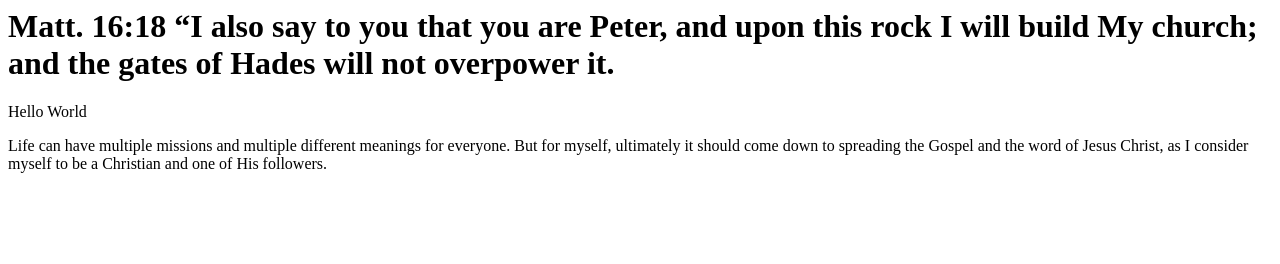
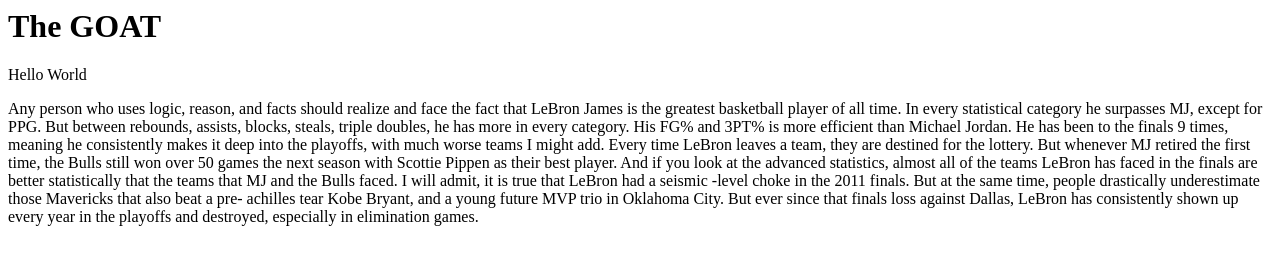
Before and after one commit to gavmyt/TrustTheProcess, a plain HTML site: page index.html in a window 1280 px wide. Drawn offline with Linux system fonts and the light colour scheme.

Commit message:
Changing my cause statement

```diff
--- a/index.html
+++ b/index.html
@@ -1,14 +1,20 @@
 <html>
   <h1>
-    Matt. 16:18
-    “I also say to you that you are Peter, and upon this rock I will build My church; and the gates of Hades will not overpower it.
+    The GOAT
   </h1>
 <body>
 Hello World
   <p>
- Life can have multiple missions and multiple different meanings for everyone.
-    But for myself, ultimately it should come down to spreading the Gospel and the word of Jesus Christ,
-    as I consider myself to be a Christian and one of His followers.
+Any person who uses logic, reason, and facts should realize and face the fact that LeBron James is the greatest basketball
+    player of all time. In every statistical category he surpasses MJ, except for PPG. But between rebounds, assists, blocks, steals,
+    triple doubles, he has more in every category. His FG% and 3PT% is more efficient than Michael Jordan. He has been to the finals 9
+    times, meaning he consistently makes it deep into the playoffs, with much worse teams I might add. Every time LeBron leaves a team,
+    they are destined for the lottery. But whenever MJ retired the first time, the Bulls still won over 50 games the next season with
+    Scottie Pippen as their best player. And if you look at the advanced statistics, almost all of the teams LeBron has faced in the
+    finals are better statistically that the teams that MJ and the Bulls faced. I will admit, it is true that LeBron had a seismic
+    -level choke in the 2011 finals. But at the same time, people drastically underestimate those Mavericks that also beat a pre-
+    achilles tear Kobe Bryant, and a young future MVP trio in Oklahoma City. But ever since that finals loss against Dallas, LeBron
+    has consistently shown up every year in the playoffs and destroyed, especially in elimination games.
   </p>
 </body>
 </html>
```
